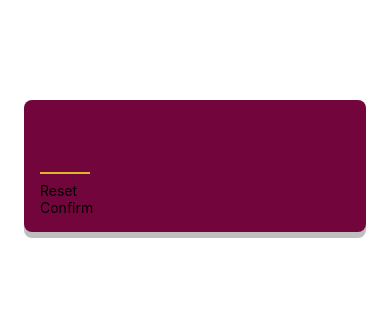
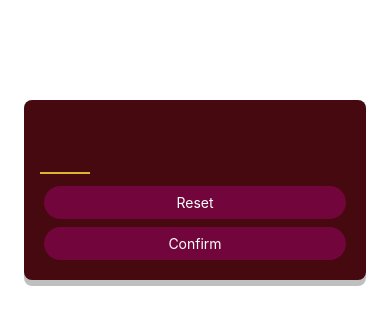
Before and after one commit to mohamed-elzohery/guess-my-number, a React Native app: screen / in a window 390 px wide. Shown: the top 324 px of the page. Built offline with nearby package versions, Linux system fonts and the light colour scheme.

Commit message:
Styling primary btn

```diff
--- a/components/PrimaryBtn.js
+++ b/components/PrimaryBtn.js
@@ -2,15 +2,38 @@ import { Pressable, View, Text, StyleSheet } from "react-native";
 
 
 const PrimaryBtn = ({children, onPressHandler}) => {
-    return  <Pressable onPress={onPressHandler}>
-                <View>
-                    <Text>{children}</Text>
-                </View>
-            </Pressable>
+    return  <View style={styles.outerContainer}>
+              <Pressable
+              style={({pressed}) =>
+               (pressed ?
+                 [styles.innerContainer, styles.pressed]
+                 : styles.innerContainer)}
+              onPress={onPressHandler}
+              android_ripple={{color: "#640233"}}>
+                <Text style={styles.btnTxt}>{children}</Text>
+              </Pressable>
+            </View>
 }
 
 const styles = StyleSheet.create({
-
+    outerContainer: {
+        backgroundColor: '#72063c',
+        margin: 4,
+        borderRadius: 28,
+        overflow: 'hidden'
+    },
+    innerContainer: {
+        paddingVertical: 8,
+        paddingHorizontal: 16,
+        elevation: 2
+    },
+    btnTxt: {
+        color: 'white',
+        textAlign: 'center'
+    },
+    pressed: {
+        opacity: .75
+    }
 });
 
 export default PrimaryBtn;
--- a/screens/StartGameScreen.js
+++ b/screens/StartGameScreen.js
@@ -5,6 +5,7 @@ import PrimaryBtn from "../components/PrimaryBtn";
 const StartGameScreen = () => {
     return <View style={styles.inputContainer}>
         <TextInput
+        selectionColor="#dbb52f"
          maxLength={2}
          style={styles.input}
          keyboardType="number-pad"
@@ -19,7 +20,7 @@ const StartGameScreen = () => {
 
 const styles = StyleSheet.create({
     inputContainer: {
-        backgroundColor: '#72063c',
+        backgroundColor: '#46090f',
         marginTop: 100,
         padding: 16,
         marginHorizontal: 24,
@@ -38,7 +39,7 @@ const styles = StyleSheet.create({
         borderBottomWidth: 2,
         fontWeight: 'bold',
         textAlign: "center",
-        marginVertical: 8
+        marginVertical: 8,
     }
 });
 
```
